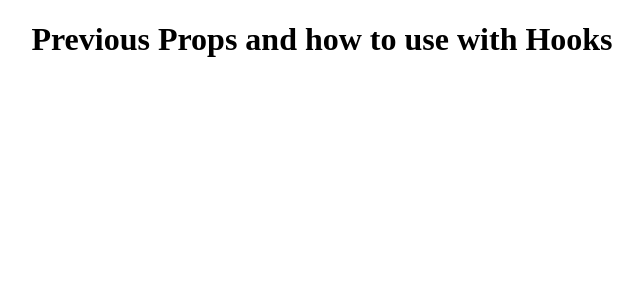
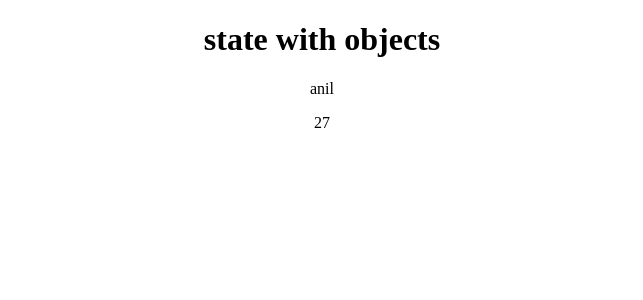
Before and after one commit to sangampshinde/LearnReactJS, a React (Create React App) app: page / in a window 1280 px wide. Shown: the top 300 px of the page, without its empty margins (318-961 px from the left). Built offline with nearby package versions, Linux system fonts and the light colour scheme.

Commit message:
state with object

```diff
--- a/src/App.js
+++ b/src/App.js
@@ -1,9 +1,17 @@
-import React from 'react'
+
+// State with Object
+import React,{useState} from 'react';
 
 function App() {
+  const [data,setData]=useState({name:'anil',age:27});
+
   return (
     <div>
-      <h1> Previous Props  and how to use with Hooks </h1>
+      <h1>state with objects</h1>
+      <p>{data.name}</p>
+      <p>{data.age}</p>
+
+
 
     </div>
   )
@@ -11,7 +19,27 @@ function App() {
 
 export default App
 
-// -------------------------------------------------------------------------------------------------------
+// ==========================================================================================================
+// PREVIOUS PROPS and use with hooks.
+// import React, { useState } from 'react'
+// import User5 from './components/User5'
+
+
+
+// function App() {
+//   const[count,setCount] = useState(0);
+//   return (
+//     <div>
+//       <h1> Previous Props  and how to use with Hooks </h1>
+//       <User5 count={count}/>
+//       <button onClick={()=>{setCount(Math.floor(Math.random()*10))}}>Update Counter</button>
+//     </div>
+//   )
+// }
+
+// export default App
+
+// =============================================================================================================
 
 // // Previous State In Functional Component
 // // useStete setting varivale contain a callback function also as shown in example
--- /dev/null
+++ b/src/components/User5.js
@@ -0,0 +1,22 @@
+import React,{useEffect,useRef} from 'react'
+
+
+function User5(props) {
+const lastVal =useRef();
+useEffect(()=>{
+   lastVal.current = props.count;
+})
+
+const previousval=lastVal.current;
+
+  return (
+    <div>
+        <h3>Child USER Component</h3>
+        <p>Current Val:{props.count}</p>
+        <p>last Val: {previousval}</p>
+
+    </div>
+  )
+}
+
+export default User5
```
